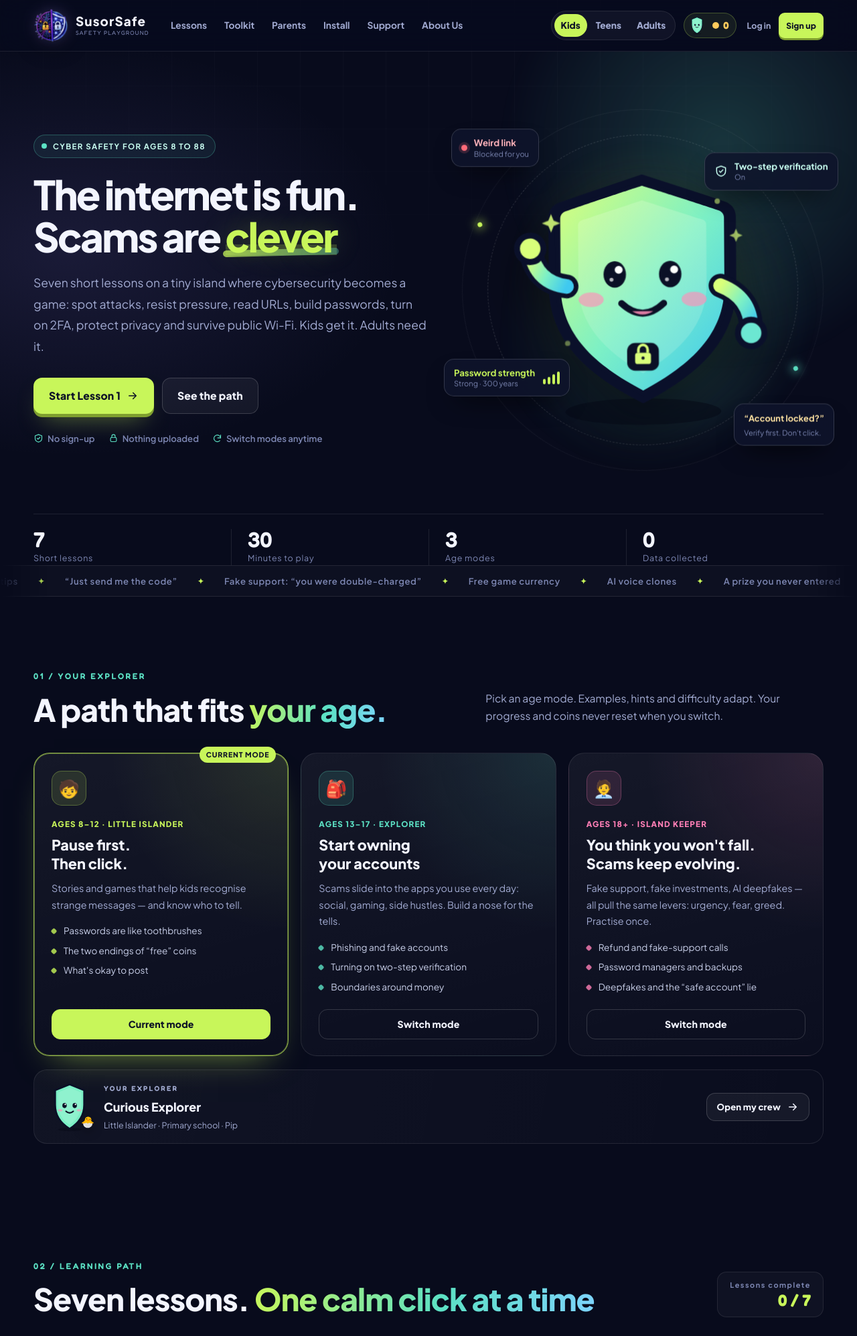
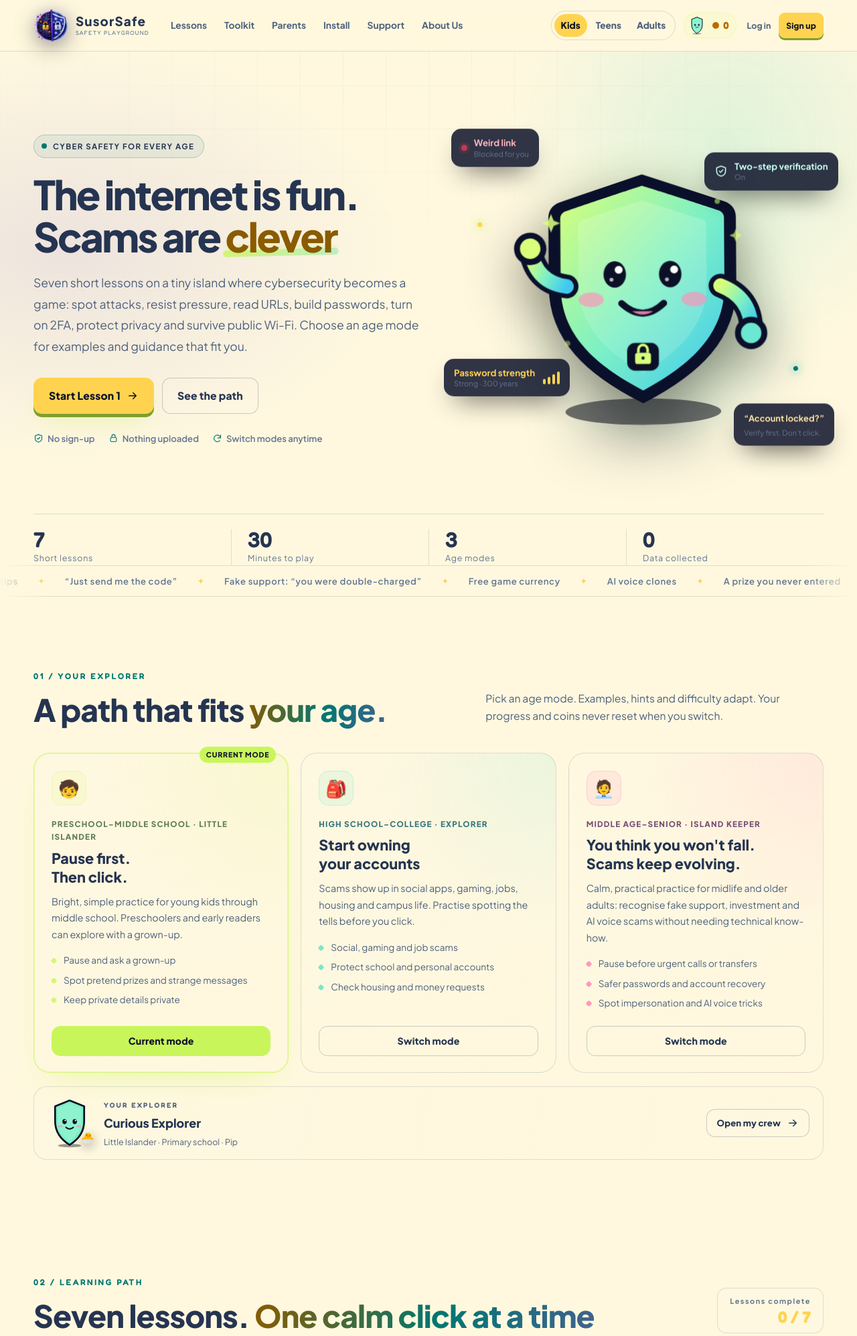
Before and after one commit to gigajohn/HackGB-Education, a Django app: page / in a window 1280 px wide. Shown: the top 1995 px of the page at 67% size. Run offline with Django 5.2, Linux system fonts and the light colour scheme.

Commit message:
frontend

```diff
--- a/pages/tests.py
+++ b/pages/tests.py
@@ -15,6 +15,12 @@ class LandingPageTests(TestCase):
             'home.html' in [t.name for t in response.templates] or
             'pages/landing.html' in [t.name for t in response.templates]
         )
+
+    def test_home_page_describes_each_age_mode(self):
+        response = self.client.get(reverse('home'))
+        self.assertContains(response, 'Preschool–middle school')
+        self.assertContains(response, 'High school–college')
+        self.assertContains(response, 'Middle age–senior')
 
     def test_landing_page_contains_login_link(self):
         response = self.client.get(reverse('landing'))
--- a/static/susorsafe/app.js
+++ b/static/susorsafe/app.js
@@ -26,15 +26,18 @@
   const MODE_INFO = {
     kid: {
       badge: 'Little Islander',
-      hint: "Hints use simpler comparisons, and there's no timer. Stuck? Grab a grown-up."
+      themeColor: '#fff8df',
+      hint: "Made for preschool through middle school. Younger kids can play with a grown-up; hints use simple comparisons, and there's no timer."
     },
     teen: {
       badge: 'Explorer',
-      hint: 'Scenarios stay close to the social, gaming and side-hustle messages you actually get. Judge first, then read the breakdown.'
+      themeColor: '#080b1c',
+      hint: 'Made for high school and college life, with social, gaming, job, housing and money scenarios. Judge first, then read the breakdown.'
     },
     adult: {
       badge: 'Island Keeper',
-      hint: 'Straight into fake support, fake investments and transfer traps. Every step has caught someone smart.'
+      themeColor: '#172321',
+      hint: 'Made for midlife through older adulthood, with calm, practical guidance on fake support, investments and transfer traps.'
     }
   };
 
@@ -45,9 +48,9 @@
   };
 
   const AGE_FOCUS = {
-    kid: { lessons: [1, 2, 4, 6], text: 'free game currency, strangers, sharing, passwords' },
-    teen: { lessons: [2, 3, 4, 6], text: 'account theft, pressure, fake sites, privacy' },
-    adult: { lessons: [2, 3, 5, 7], text: 'fake support, fake sites, 2FA, public Wi-Fi' }
+    kid: { lessons: [1, 2, 4, 6], text: 'pretend prizes, asking a grown-up, sharing, passwords' },
+    teen: { lessons: [2, 3, 4, 6], text: 'account theft, job and housing scams, fake sites, privacy' },
+    adult: { lessons: [2, 3, 5, 7], text: 'fake support, investment and transfer scams, 2FA, public Wi-Fi' }
   };
 
   const SCHOOL_TIPS = {
@@ -380,6 +383,7 @@
 
   function renderModeUI() {
     document.body.dataset.mode = state.mode;
+    $('#themeColor')?.setAttribute('content', MODE_INFO[state.mode].themeColor);
     $$('.mode-pill[data-mode]').forEach(btn => {
       const on = btn.dataset.mode === state.mode;
       btn.classList.toggle('is-active', on);
--- a/static/susorsafe/v2.css
+++ b/static/susorsafe/v2.css
@@ -793,6 +793,99 @@
 .auth-back{font-size:.72rem;color:var(--muted-2);text-decoration:none}
 .auth-back:hover{color:var(--ink)}
 .auth-error{padding:9px 11px;border-radius:8px;background:rgba(255,107,122,.09);border:1px solid rgba(255,107,122,.25);color:#ffd2d6;font-size:.72rem}
+
+/* Age-mode themes ------------------------------------------ */
+
+body[data-mode="kid"]{
+  --bg:#fff8df;
+  --bg-2:#fff1c7;
+  --panel:#fffdf5;
+  --panel-2:#fff4d8;
+  --line:rgba(39,54,83,.14);
+  --line-strong:rgba(39,54,83,.24);
+  --ink:#253451;
+  --muted:#4e607d;
+  --muted-2:#637492;
+  --lime:#ffd34f;
+  --mint:#007773;
+  --pink:#bd3679;
+  --amber:#bb6b00;
+  --violet:#7458d7;
+  --danger:#c43a52;
+  --shadow:0 24px 60px -24px rgba(57,65,88,.2);
+  color-scheme:light;
+  background:
+    radial-gradient(900px 500px at 82% -8%,rgba(0,169,166,.15),transparent 60%),
+    radial-gradient(800px 500px at 8% 4%,rgba(116,88,215,.13),transparent 62%),
+    radial-gradient(700px 460px at 50% 108%,rgba(233,86,154,.1),transparent 65%),
+    var(--bg);
+}
+
+body[data-mode="kid"]::before{
+  background-image:
+    linear-gradient(rgba(39,54,83,.045) 1px,transparent 1px),
+    linear-gradient(90deg,rgba(39,54,83,.045) 1px,transparent 1px);
+}
+
+body[data-mode="kid"] .site-header{
+  background:rgba(255,248,223,.88);
+}
+
+body[data-mode="kid"] .eyebrow{
+  color:var(--ink);
+  border-color:rgba(0,119,115,.25);
+  background:rgba(0,119,115,.07);
+}
+
+body[data-mode="kid"] .hero h1 .hl{
+  color:#8a5b00;
+  text-shadow:none;
+}
+
+body[data-mode="kid"] .hl-soft{
+  background-image:linear-gradient(100deg,#8a5b00,var(--mint) 55%,#42628e);
+}
+
+body[data-mode="kid"] .route-age{
+  color:color-mix(in srgb,var(--r) 38%,#253451);
+}
+
+body[data-mode="kid"] .route-card li{
+  color:var(--muted);
+}
+
+body[data-mode="adult"]{
+  --bg:#172321;
+  --bg-2:#1d2c29;
+  --panel:#243531;
+  --panel-2:#2a3d38;
+  --line:rgba(231,238,225,.1);
+  --line-strong:rgba(231,238,225,.18);
+  --ink:#e6e9df;
+  --muted:#bdc7bb;
+  --muted-2:#9eac9f;
+  --lime:#c2cf9d;
+  --mint:#8fc4b1;
+  --pink:#d1a2aa;
+  --amber:#d5bd8d;
+  --violet:#aaa5c7;
+  --danger:#df9b9b;
+  --shadow:0 24px 60px -24px rgba(0,0,0,.42);
+  color-scheme:dark;
+  background:
+    radial-gradient(900px 500px at 82% -8%,rgba(143,196,177,.07),transparent 60%),
+    radial-gradient(800px 500px at 8% 4%,rgba(170,165,199,.06),transparent 62%),
+    radial-gradient(700px 460px at 50% 108%,rgba(209,162,170,.04),transparent 65%),
+    var(--bg);
+}
+
+body[data-mode="adult"] .site-header{
+  background:rgba(23,35,33,.88);
+}
+
+body[data-mode="adult"] .mode-switch{
+  background:rgba(231,238,225,.035);
+}
 .auth-field{display:grid;gap:6px}
 .auth-field label{font-size:.72rem;font-weight:700;color:var(--muted-2)}
 .auth-hint{margin:0;font-size:.62rem;line-height:1.5;color:var(--muted-2)}
--- a/templates/home.html
+++ b/templates/home.html
@@ -6,7 +6,7 @@
 <meta charset="utf-8">
 <meta name="viewport" content="width=device-width, initial-scale=1">
 <meta name="color-scheme" content="dark">
-<meta name="theme-color" content="#080b1c">
+<meta id="themeColor" name="theme-color" content="#fff8df">
 <meta name="apple-mobile-web-app-capable" content="yes">
 <meta name="apple-mobile-web-app-status-bar-style" content="black-translucent">
 <meta name="apple-mobile-web-app-title" content="SusorSafe">
@@ -96,9 +96,9 @@
     <div class="hero-glow" aria-hidden="true"></div>
     <div class="wrap hero-grid">
       <div class="hero-copy">
-        <p class="eyebrow"><span class="pulse-dot" aria-hidden="true"></span>Cyber safety for ages 8 to 88</p>
+        <p class="eyebrow"><span class="pulse-dot" aria-hidden="true"></span>Cyber safety for every age</p>
         <h1>The internet is fun.<br>Scams are <span class="hl">clever</span></h1>
-        <p class="lede">Seven short lessons on a tiny island where cybersecurity becomes a game: spot attacks, resist pressure, read URLs, build passwords, turn on 2FA, protect privacy and survive public Wi-Fi. Kids get it. Adults need it.</p>
+        <p class="lede">Seven short lessons on a tiny island where cybersecurity becomes a game: spot attacks, resist pressure, read URLs, build passwords, turn on 2FA, protect privacy and survive public Wi-Fi. Choose an age mode for examples and guidance that fit you.</p>
         <div class="hero-cta">
           <button class="btn btn-primary" id="heroStart" type="button">Start Lesson 1 <svg class="ico"><use href="#i-arrow"/></svg></button>
           <a class="btn btn-ghost" href="#lessons">See the path</a>
@@ -240,39 +240,39 @@
       <div class="route-grid">
         <article class="route-card is-active" data-route="kid" style="--r:#C8F65A">
           <div class="route-emoji" aria-hidden="true">🧒</div>
-          <p class="route-age">ages 8–12 · Little Islander</p>
+          <p class="route-age">Preschool–middle school · Little Islander</p>
           <h3>Pause first.<br>Then click.</h3>
-          <p class="route-desc">Stories and games that help kids recognise strange messages — and know who to tell.</p>
+          <p class="route-desc">Bright, simple practice for young kids through middle school. Preschoolers and early readers can explore with a grown-up.</p>
           <ul>
-            <li>Passwords are like toothbrushes</li>
-            <li>The two endings of “free” coins</li>
-            <li>What's okay to post</li>
+            <li>Pause and ask a grown-up</li>
+            <li>Spot pretend prizes and strange messages</li>
+            <li>Keep private details private</li>
           </ul>
           <button class="btn route-btn" data-mode="kid" type="button">Current mode</button>
         </article>
 
         <article class="route-card" data-route="teen" style="--r:#5CE1C4">
           <div class="route-emoji" aria-hidden="true">🎒</div>
-          <p class="route-age">ages 13–17 · Explorer</p>
+          <p class="route-age">High school–college · Explorer</p>
           <h3>Start owning<br>your accounts</h3>
-          <p class="route-desc">Scams slide into the apps you use every day: social, gaming, side hustles. Build a nose for the tells.</p>
+          <p class="route-desc">Scams show up in social apps, gaming, jobs, housing and campus life. Practise spotting the tells before you click.</p>
           <ul>
-            <li>Phishing and fake accounts</li>
-            <li>Turning on two-step verification</li>
-            <li>Boundaries around money</li>
+            <li>Social, gaming and job scams</li>
+            <li>Protect school and personal accounts</li>
+            <li>Check housing and money requests</li>
           </ul>
           <button class="btn route-btn" data-mode="teen" type="button">Switch mode</button>
         </article>
 
         <article class="route-card" data-route="adult" style="--r:#FF7FB6">
           <div class="route-emoji" aria-hidden="true">🧑‍💼</div>
-          <p class="route-age">ages 18+ · Island Keeper</p>
+          <p class="route-age">Middle age–senior · Island Keeper</p>
           <h3>You think you won't fall.<br>Scams keep evolving.</h3>
-          <p class="route-desc">Fake support, fake investments, AI deepfakes — all pull the same levers: urgency, fear, greed. Practise once.</p>
+          <p class="route-desc">Calm, practical practice for midlife and older adults: recognise fake support, investment and AI voice scams without needing technical know-how.</p>
           <ul>
-            <li>Refund and fake-support calls</li>
-            <li>Password managers and backups</li>
-            <li>Deepfakes and the “safe account” lie</li>
+            <li>Pause before urgent calls or transfers</li>
+            <li>Safer passwords and account recovery</li>
+            <li>Spot impersonation and AI voice tricks</li>
           </ul>
           <button class="btn route-btn" data-mode="adult" type="button">Switch mode</button>
         </article>
```
